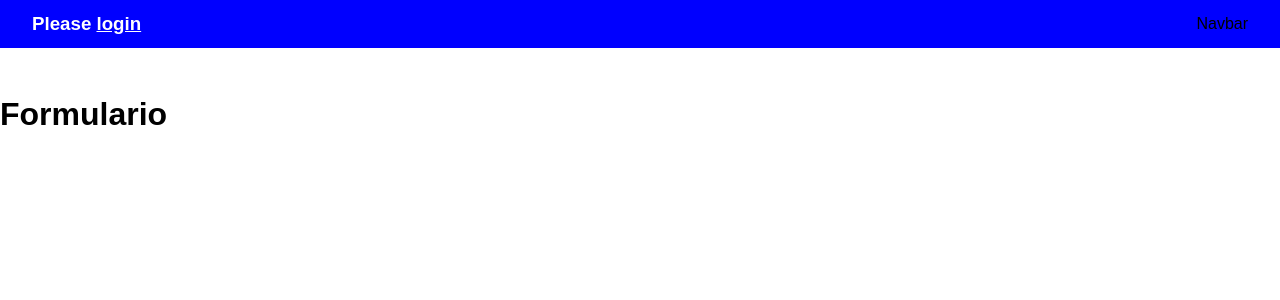
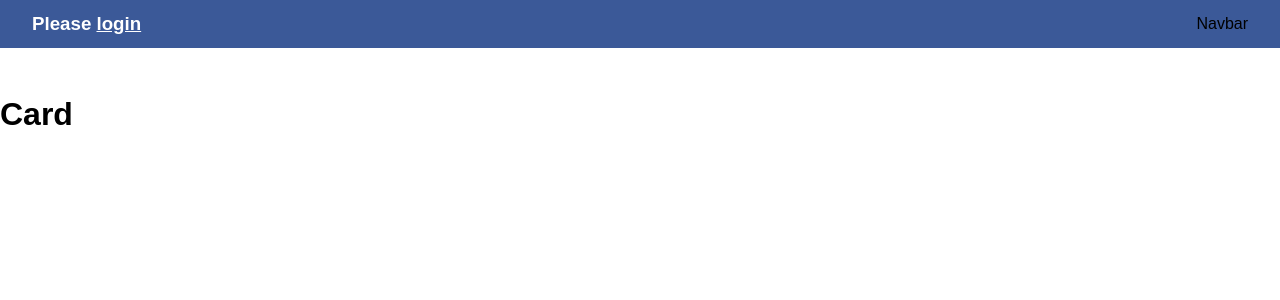
Before and after one commit to Famormino/training-01, a React (Vite) app: page / in a window 1280 px wide. Shown: the top 300 px of the page. Built offline with nearby package versions, Linux system fonts and the light colour scheme.

Commit message:
adding card

```diff
--- a/src/Components/Login/Login.jsx
+++ b/src/Components/Login/Login.jsx
@@ -1,7 +1,12 @@
 import React from "react";
+import Card from "../UI/Card";
 
 const Login = () => {
-    return <h1>Formulario</h1>;
+    return (
+        <Card>
+            <h1>Card</h1>
+        </Card>
+    );
 };
 
 export default Login;
--- a/src/Components/MainHeader/Navbar.module.css
+++ b/src/Components/MainHeader/Navbar.module.css
@@ -2,7 +2,7 @@
     position: fixed;
     top: 0;
     left: 0;
-    background-color: blue;
+    background-color: #3b5998;
     width: 100%;
     height: 3rem;
     display: flex;
@@ -14,9 +14,3 @@
 .main-header h3 {
     color: white;
 }
-
-
-
-.main-header h1 {
-  color: white;
-}
--- /dev/null
+++ b/src/Components/UI/Card.jsx
@@ -0,0 +1,12 @@
+import React from "react";
+import classes from "./Card.module.css";
+
+const Card = (props) => {
+    return (
+        <div className={`${classes.card} ${props.className}`}>
+            {props.children}
+        </div>
+    );
+};
+
+export default Card;
--- /dev/null
+++ b/src/Components/UI/Card.module.css
@@ -0,0 +1,5 @@
+card {
+    background-color: white;
+    box-shadow: 0 2px 8px rgba(0, 0, 0, 0.26);
+    border-radius: 10px;
+}
```
Also changed, not shown: src/Components/MainHeader/Navigation.css (added).
